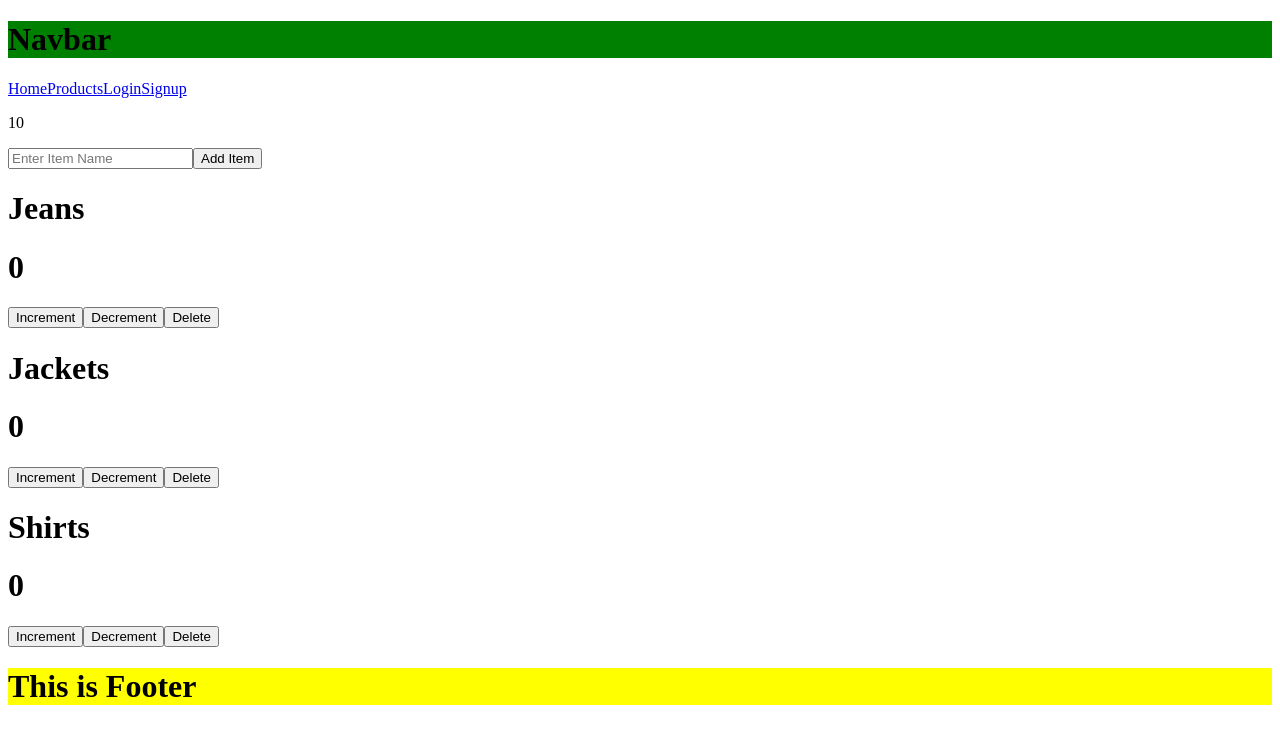
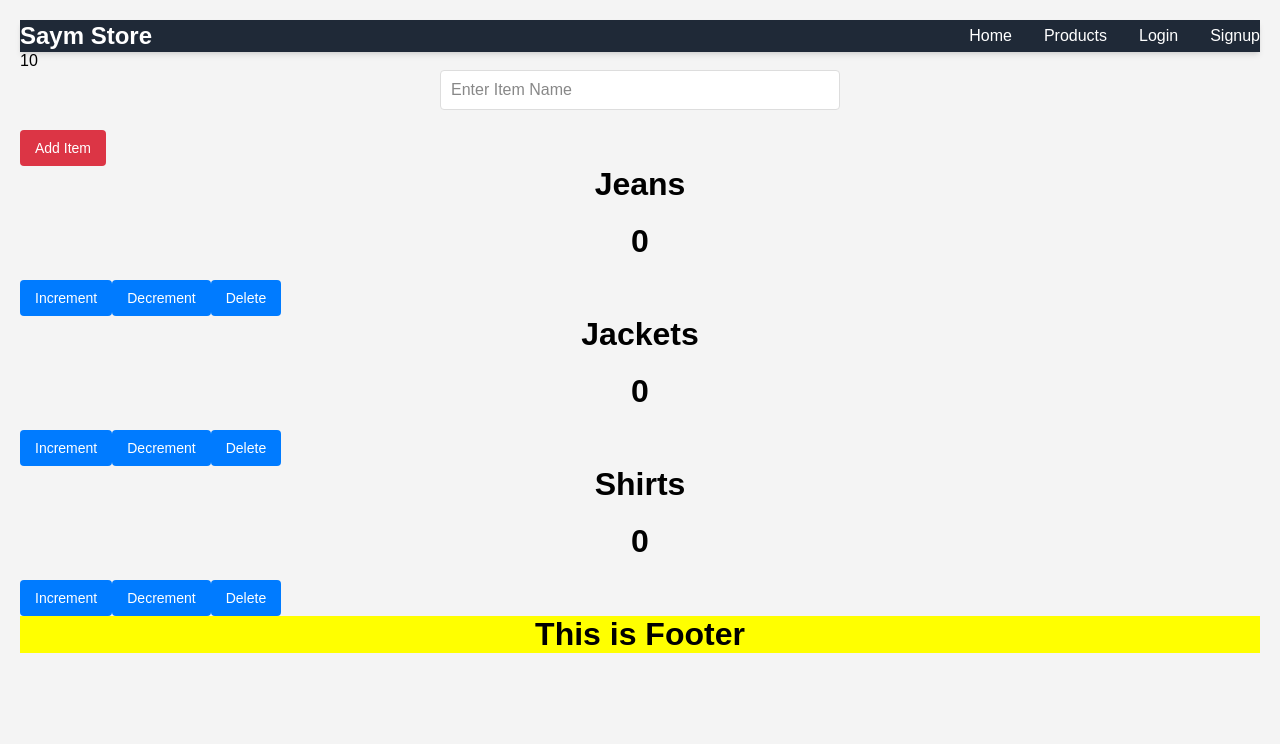
Before and after one commit to MuhammadSami643/Front-End, a React (Vite) app: page / in a window 1280 px wide. Shown: the top 744 px of the page. Built offline with nearby package versions, Linux system fonts and the light colour scheme.

Commit message:
Update CSS of products.jsx component and Navbar component and added add to cart button

```diff
--- a/src/Pages-CSS/product.css
+++ b/src/Pages-CSS/product.css
@@ -1,47 +1,114 @@
-/* styles.css */
+/* Basic Reset and Layout */
+* {
+  margin: 0;
+  padding: 0;
+  box-sizing: border-box;
+}
+
+body {
+  font-family: Arial, sans-serif;
+  background-color: #f4f4f4;
+  padding: 20px;
+}
+
+h1 {
+  text-align: center;
+  margin-bottom: 20px;
+}
+
+/* Search Input */
+input {
+  width: 100%;
+  max-width: 400px;
+  padding: 10px;
+  margin: 0 auto 20px auto;
+  display: block;
+  border: 1px solid #ddd;
+  border-radius: 4px;
+  font-size: 16px;
+}
+
+input::placeholder {
+  color: #888;
+}
+
+/* Products Container */
 .products-container {
   display: flex;
   flex-wrap: wrap;
+
   gap: 20px;
-  padding: 20px;
+  justify-content: space-between;
 }
 
+/* Product Card */
 .product-card {
+  background: #fff;
   border: 1px solid #ddd;
-  border-radius: 8px;
-  padding: 16px;
-  width: 200px;
+  border-radius: 15px;
+  box-shadow: 0 2px 5px rgba(0, 0, 0, 0.1);
+  width: calc(25% - 20px); /* 4 items per row with spacing */
+  padding: 15px;
   text-align: center;
-  background-color: #f9f9f9;
-  box-shadow: 0 4px 8px rgba(0, 0, 0, 0.8);
+  transition:
+    transform 0.2s,
+    box-shadow 0.2s;
+  display: flex;
+  flex-direction: column;
+  align-items: center;
+}
+
+.product-card:hover {
+  transform: scale(1.05);
+  box-shadow: 0 4px 8px rgba(0, 0, 0, 0.2);
 }
 
 .product-card img {
-  width: 100%;
-  height: 150px;
-  object-fit: contain;
+  width: 150px; /* Smaller width for images */
+  height: 100px; /* Smaller height for images */
+  object-fit: contain; /* Ensures image covers the area without distortion */
   border-radius: 4px;
+  margin-bottom: 10px;
 }
 
 .product-card h2 {
-  color: #333;
+  font-size: 18px;
+  margin: 10px 0;
 }
 
 .product-card p {
+  font-size: 16px;
   color: #555;
+  margin-bottom: 15px;
+  flex-grow: 1; /* Ensures the text area grows to push buttons to the bottom */
 }
 
-.product-card button {
-  background-color: #ff6347;
+/* Buttons */
+.buttons {
+  display: flex;
+  justify-content: space-between;
+  width: 100%;
+}
+
+button {
+  background-color: #007bff;
   color: #fff;
   border: none;
-  padding: 10px;
   border-radius: 4px;
+  padding: 10px 15px;
+  font-size: 14px;
   cursor: pointer;
-  font-size: 16px;
-  margin-top: auto;
+  transition: background-color 0.3s;
 }
 
-.product-card button:hover {
-  background-color: #e5533c;
+button:hover {
+  background-color: #0056b3;
 }
+
+button:first-of-type {
+  background-color: #dc3545;
+}
+
+button:first-of-type:hover {
+  background-color: #c82333;
+}
--- a/src/components/navbar.jsx
+++ b/src/components/navbar.jsx
@@ -2,14 +2,52 @@ import { NavLink } from "react-router-dom";
 
 const Navbar = () => {
   return (
-    <>
-      <h1 style={{ backgroundColor: "green" }}>Navbar</h1>
+    <nav className="w-full bg-gray-800 text-white shadow-md">
+      <div className="container mx-auto flex items-center justify-between p-0">
+        <div className="text-2xl font-bold">
+          <p className="m-0 p-0">Saym Store</p>
+        </div>
 
-      <NavLink to="/">Home</NavLink>
-      <NavLink to="/products">Products</NavLink>
-      <NavLink to="/user-auth/login">Login</NavLink>
-      <NavLink to="/signup">Signup</NavLink>
-    </>
+        <ul className="m-0 flex list-none space-x-8 p-0">
+          <li>
+            <NavLink
+              to="/"
+              className="text-white no-underline transition-colors duration-300 hover:text-yellow-400"
+              activeClassName="border-b-2 border-yellow-400"
+            >
+              Home
+            </NavLink>
+          </li>
+          <li>
+            <NavLink
+              to="/products"
+              className="text-white no-underline transition-colors duration-300 hover:text-yellow-400"
+              activeClassName="border-b-2 border-yellow-400"
+            >
+              Products
+            </NavLink>
+          </li>
+          <li>
+            <NavLink
+              to="/user-auth/login"
+              className="text-white no-underline transition-colors duration-300 hover:text-yellow-400"
+              activeClassName="border-b-2 border-yellow-400"
+            >
+              Login
+            </NavLink>
+          </li>
+          <li>
+            <NavLink
+              to="/signup"
+              className="text-white no-underline transition-colors duration-300 hover:text-yellow-400"
+              activeClassName="border-b-2 border-yellow-400"
+            >
+              Signup
+            </NavLink>
+          </li>
+        </ul>
+      </div>
+    </nav>
   );
 };
 
--- a/src/pages/products.jsx
+++ b/src/pages/products.jsx
@@ -49,7 +49,10 @@ const ProductPage = () => {
             <img src={product.image} alt={product.title} />
             <h2>Price: ${product.price}</h2>
             <p>Title: {product.title}</p>
-            <button onClick={() => handleDelete(product.id)}>Delete</button>
+            <div className="buttons">
+              <button onClick={() => handleDelete(product.id)}>Delete</button>
+              <button>Add to Cart</button>
+            </div>
           </div>
         ))}
       </div>
```
